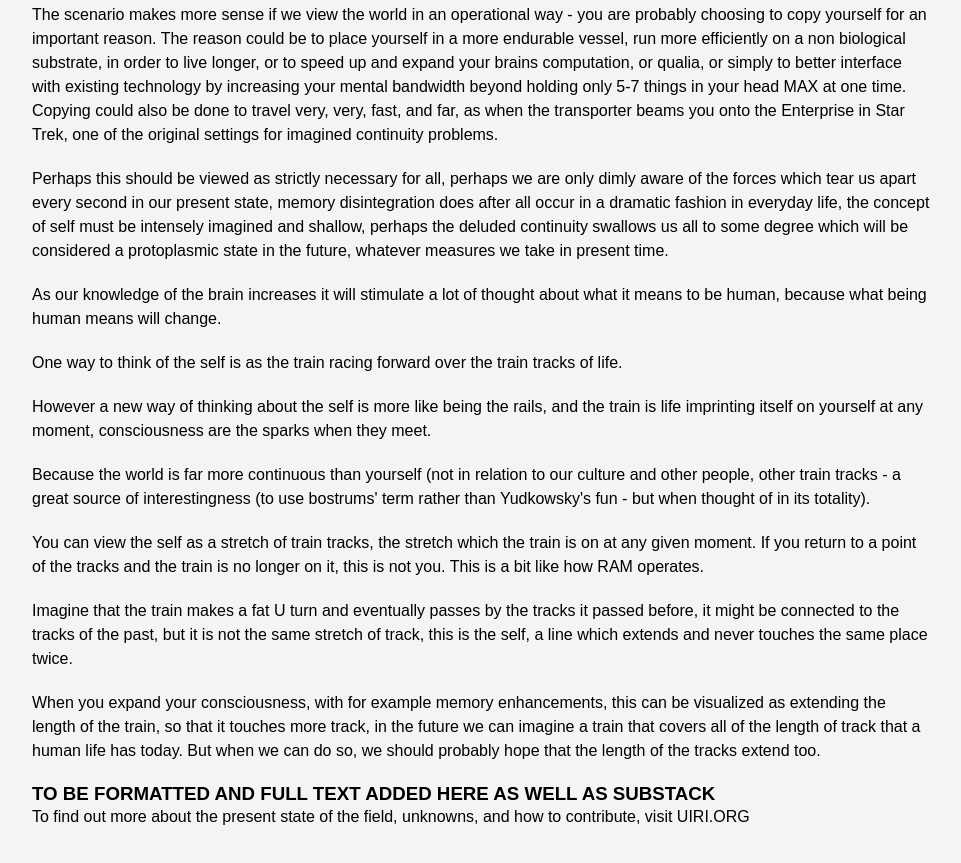
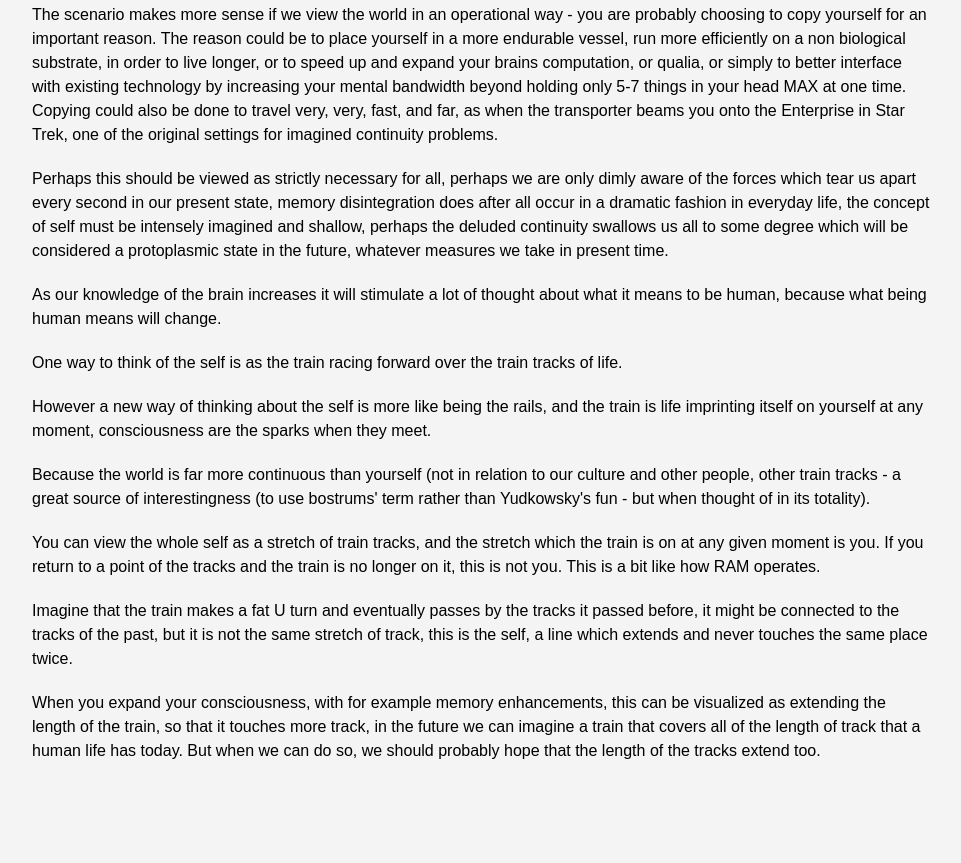
Before and after one commit to calarsenc/calarsenc.github.io, a plain HTML site: page fullwriting3.html in a window 1280 px wide. Shown: the part 3378-4241 px from the top of the page, without its empty margins (8-969 px from the left). After the commit the page ends 4181 px from the top, so only its background shows below. Drawn offline with Linux system fonts and the light colour scheme.

Commit message:
first format 2

```diff
--- a/fullwriting3.html
+++ b/fullwriting3.html
@@ -114,22 +114,13 @@ If you are a closed individualist, then you think of your consciousness a bit li
 
 <p>Because the world is far more continuous than yourself (not in relation to our culture and other people, other train tracks - a great source of interestingness (to use bostrums' term rather than Yudkowsky's fun - but when thought of in its totality). </p>
 
-<p>You can view the self as a stretch of train tracks, the stretch which the train is on at any given moment. If you return to a point of the tracks and the train is no longer on it, this is not you. This is a bit like how RAM operates. </p>
+<p>You can view the whole self as a stretch of train tracks, and the stretch which the train is on at any given moment is you. If you return to a point of the tracks and the train is no longer on it, this is not you. This is a bit like how RAM operates. </p>
 
 <p>Imagine that the train makes a fat U turn and eventually passes by the tracks it passed before, it might be connected to the tracks of the past, but it is not the same stretch of track, this is the self, a line which extends and never touches the same place twice. </p>
 
 <p>When you expand your consciousness, with for example memory enhancements, this can be visualized as extending the length of the train, so that it touches more track, in the future we can imagine a train that covers all of the length of track that a human life has today. But when we can do so, we should probably hope that the length of the tracks extend too. </p>
 
 </p>
-
-
-<h3>TO BE FORMATTED AND FULL TEXT ADDED HERE AS WELL AS SUBSTACK</h3>
-
-
-
-
-            <p>To find out more about the present state of the field, unknowns, and how to contribute, visit UIRI.ORG</p>
-
         </div>
     </div>
 </body>
```
